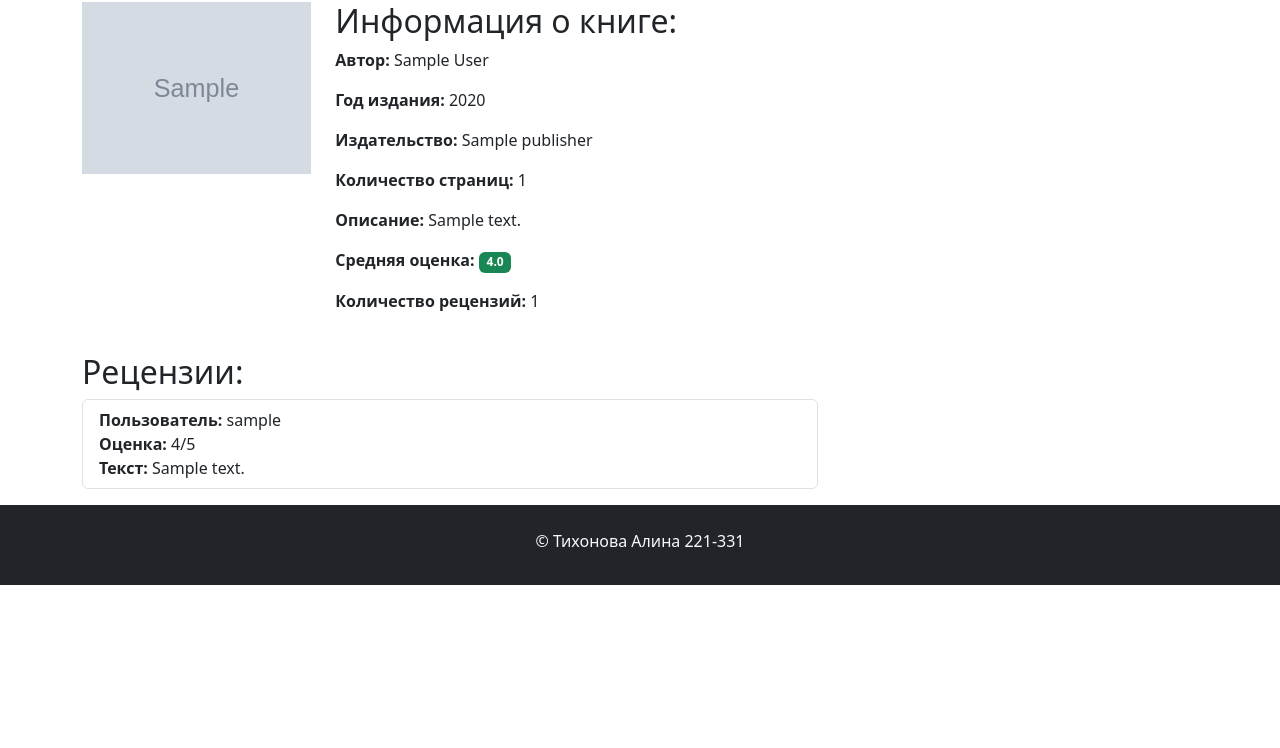
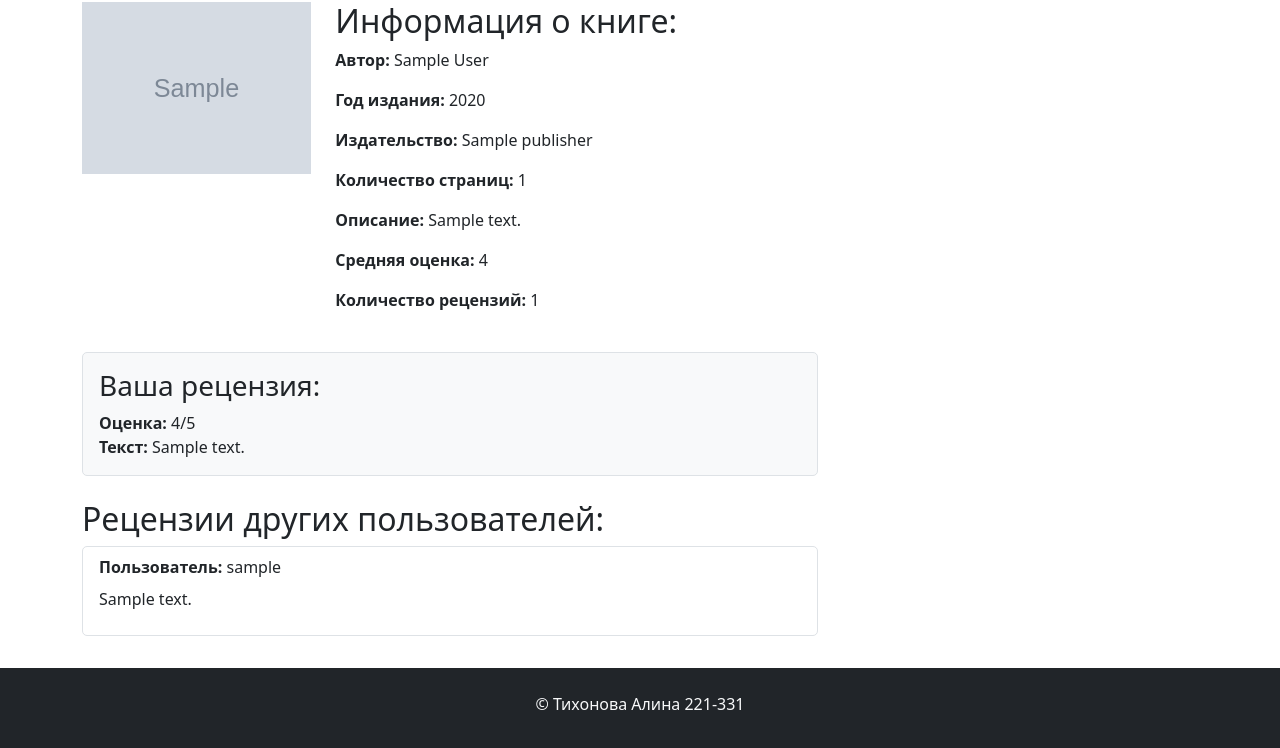
Before and after one commit to TiAlina/Tikhonova-web-dev-2024-2, a Flask app: template veb_dev_exam_2024/app/templates/book.html in a window 1280 px wide. Shown: the part 110-858 px from the top of the page. Before the commit the page ends 695 px from the top, so only its background shows below. Run offline with Flask 3, Linux system fonts and the light colour scheme; the template is opened without the code that fills it: most values are stand-ins (such as "Sample title", 1, 10 or a date in 2020); grey boxes marked "Sample" are stand-in pictures.

Commit message:
Update book.html reviews and rating
добавила рецензии, оценки и ссылку на форму написания рецензий

```diff
--- a/veb_dev_exam_2024/app/templates/book.html
+++ b/veb_dev_exam_2024/app/templates/book.html
@@ -16,23 +16,37 @@
                     <p><strong>Издательство:</strong> {{ book.publisher }}</p>
                     <p><strong>Количество страниц:</strong> {{ book.pages }}</p>
                     <p><strong>Описание:</strong> {{ book.description }}</p>
-                    <p><strong>Средняя оценка:</strong> <span class="badge bg-success">{{ "%.1f"|format(book.average_rating) if book.average_rating else 'Нет оценок' }}</span></p>
+                    <p><strong>Средняя оценка:</strong> {{ book.average_rating or 'Нет оценок' }}</p>
                     <p><strong>Количество рецензий:</strong> {{ book.reviews_count }}</p>
                 </div>
             </div>
+
+            {% if user_review %}
+            <div class="mt-4 p-3" style="background-color: #f8f9fa; border: 1px solid #dee2e6; border-radius: 5px;">
+                <h3>Ваша рецензия:</h3>
+                <strong>Оценка:</strong> {{ user_review.rating }}/5<br>
+                <strong>Текст:</strong> {{ user_review.text }}
+            </div>
+            {% else %}
+            <a href="{{ url_for('add_review', book_id=book.id) }}" class="btn btn-primary mt-4">Написать рецензию</a>
+            {% endif %}
         </div>
     </div>
 
     <div class="row mt-4">
         <div class="col-md-8">
-            <h2>Рецензии:</h2>
+            <h2>Рецензии других пользователей:</h2>
             {% if reviews %}
             <ul class="list-group">
                 {% for review in reviews %}
-                <li class="list-group-item">
-                    <strong>Пользователь:</strong> {{ review.user_name }}<br>
-                    <strong>Оценка:</strong> {{ review.rating }}/5<br>
-                    <strong>Текст:</strong> {{ review.text }}
+                <li class="list-group-item mb-3" style="border: 1px solid #dee2e6; border-radius: 5px;">
+                    <div class="d-flex justify-content-between align-items-center">
+                        <div>
+                            <strong>Пользователь:</strong> {{ review.user_name }}
+                        </div>
+                        <span class="badge badge-primary">{{ review.rating }}/5</span>
+                    </div>
+                    <p class="mt-2">{{ review.text }}</p>
                 </li>
                 {% endfor %}
             </ul>
```
